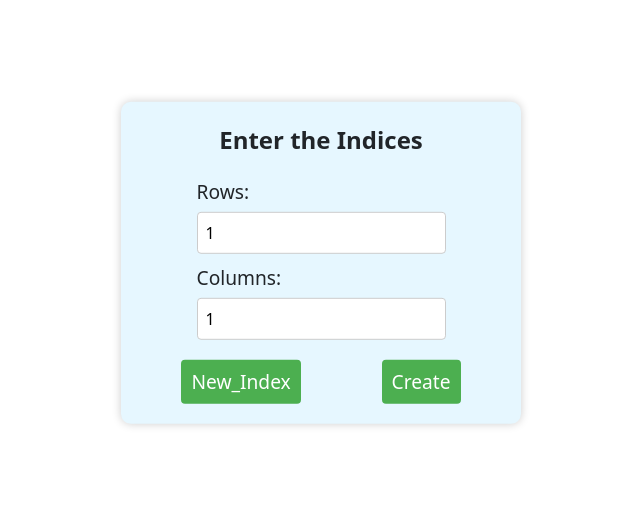
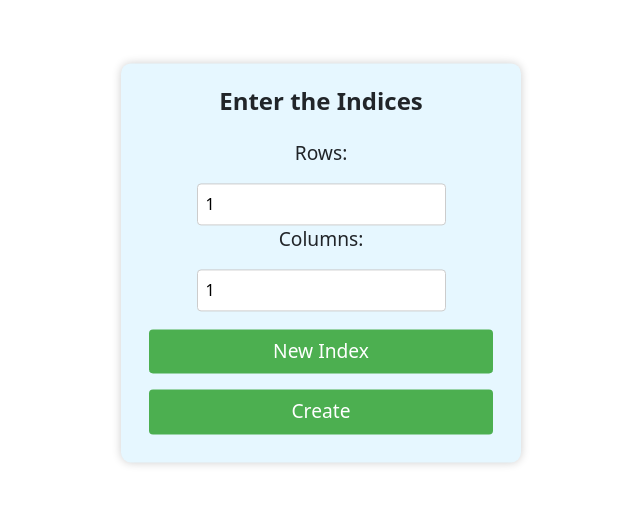
Before and after one commit to iamvbenz49/m-n-matrix-optimiser, a React (Create React App) app in the folder frontend/: page /indices in a window 1280 px wide. Shown: the part 137-642 px from the top of the page, without its empty margins (319-959 px from the left). Built offline with nearby package versions, Linux system fonts and the light colour scheme.

Commit message:
Created HandleCreate and HandleNewIndex function

```diff
--- a/frontend/src/Components/Indices.js
+++ b/frontend/src/Components/Indices.jsx
@@ -100,8 +100,8 @@ import React, { useState } from 'react';
 import { useNavigate } from 'react-router-dom';
 
 const Indices = () => {
-  const [rows, setRows] = useState(1);
-  const [columns, setColumns] = useState(1);
+  const [row, setRows] = useState(1);
+  const [column, setColumns] = useState(1);
   const navigate = useNavigate();
 
   const handleRowsChange = (e) => {
@@ -112,14 +112,48 @@ const Indices = () => {
     setColumns(parseInt(e.target.value, 10));
   };
 
-  const handleCreateButtonClick = () => {
-    // Handle what you want to do when the "Create" button is clicked
-    console.log(`Rows: ${rows}, Columns: ${columns}`);
-    // Add your logic here
+const handleCreateButtonClick = async (e) => {
+    const dimension = {row,column, type:"Last"};
+    const response = await fetch("http://localhost:5000/indices", {
+        method:"POST",
+        body: JSON.stringify(dimension),
+        headers: {
+            "Content-Type": "application/json"
+          }
+        })
 
-    // Navigate to the "MatrixInput" page
+        const json = await response
+        console.log(response.ok)
+        if(!response.ok){
+            console.log("Not Done")
+        }
+        if(response.ok){
+          console.log("Done");
+        }
     navigate('/matrix-input');
-  };
+};
+
+const handleNewIndexButtonClick = async (e) => {
+  e.preventDefault();
+
+  const dimension = {row,column, type:"First"};
+  const response = await fetch("http://localhost:5000/indices", {
+      method:"POST",
+      body: JSON.stringify(dimension),
+      headers: {
+          "Content-Type": "application/json"
+        }
+      })
+
+      const json = await response
+      console.log(response.ok)
+      if(!response.ok){
+          console.log("Not Done")
+      }
+      if(response.ok){
+        console.log("Done");
+      }
+};
 
   const containerStyle = {
     position: 'absolute',
@@ -165,34 +199,43 @@ const Indices = () => {
     border: 'none',
     borderRadius: '4px',
     cursor: 'pointer',
+    margin:"0.5rem"
   };
 
   const buttonContainerStyle = {
     display: 'flex',
+    flexDirection: 'column',
     justifyContent: 'space-around',
     width: '100%',
     marginTop: '10px',
   };
   return (
-    <div style={containerStyle}>
+    <form >
+      <div style={containerStyle}>
       <div style={headingStyle}>Enter the Indices</div>
-      <label style={labelStyle}>
-        <span style={{ fontSize: '1.2em', marginBottom: '5px' }}>Rows:</span>
-        <input type="number" value={rows} onChange={handleRowsChange} style={inputStyle} />
-      </label>
-      <label style={labelStyle}>
-        <span style={{ fontSize: '1.2em', marginBottom: '5px' }}>Columns:</span>
-        <input type="number" value={columns} onChange={handleColumnsChange} style={inputStyle} />
-      </label>
+      <label style={labelStyle}><span style={{ fontSize: '1.2em', marginBottom: '5px' }}>Rows:</span></label>
+      <input
+          type="number"
+          value={row}
+          onChange={handleRowsChange}
+          style={inputStyle} />
+      <label style={labelStyle}><span style={{ fontSize: '1.2em', marginBottom: '5px' }}>Columns:</span> </label>
+      <input
+          type="number"
+          value={column}
+          onChange={handleColumnsChange}
+          style={inputStyle} />
+
       <div style={buttonContainerStyle}>
-        <button style={buttonStyle} onClick={handleCreateButtonClick} type="button">
-          New_Index
+        <button style={buttonStyle} onClick={handleNewIndexButtonClick} type="button">
+          New Index
         </button>
         <button style={buttonStyle} onClick={handleCreateButtonClick} type="button">
           Create
         </button>
       </div>
     </div>
+    </form>
   );
 };
 export default Indices;
```
Also changed, not shown: frontend/src/Components/Dimension.jsx (renamed from frontend/src/Components/Dimension.js), frontend/src/Components/HomePage.jsx (renamed from frontend/src/Components/HomePage.js), frontend/src/Components/MatrixInput.jsx (renamed from frontend/src/Components/MatrixInput.js), frontend/src/Components/Navbar.jsx (renamed from frontend/src/Components/Navbar.js), 2 other files (tests, documents, lock files or other folders).
